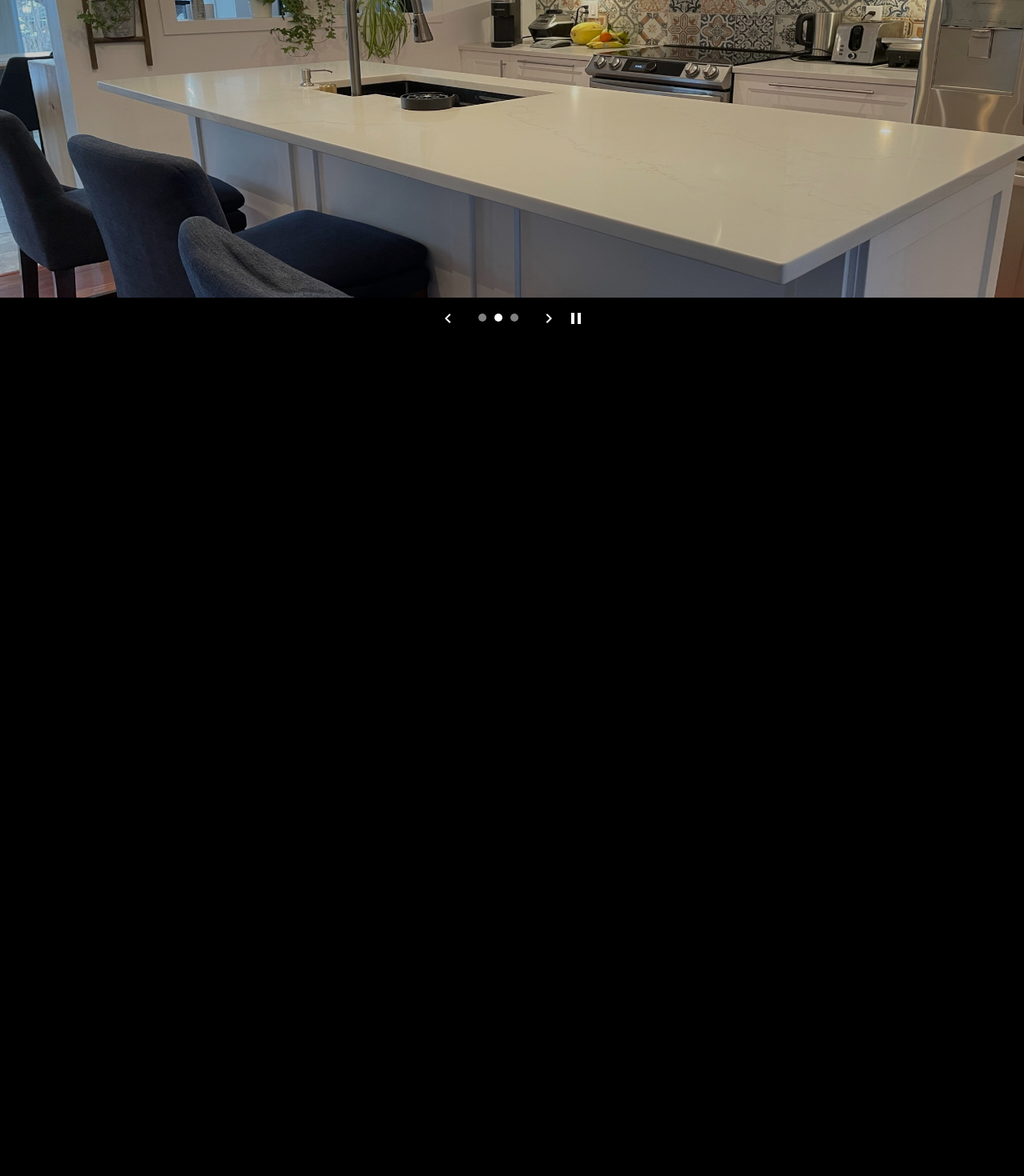
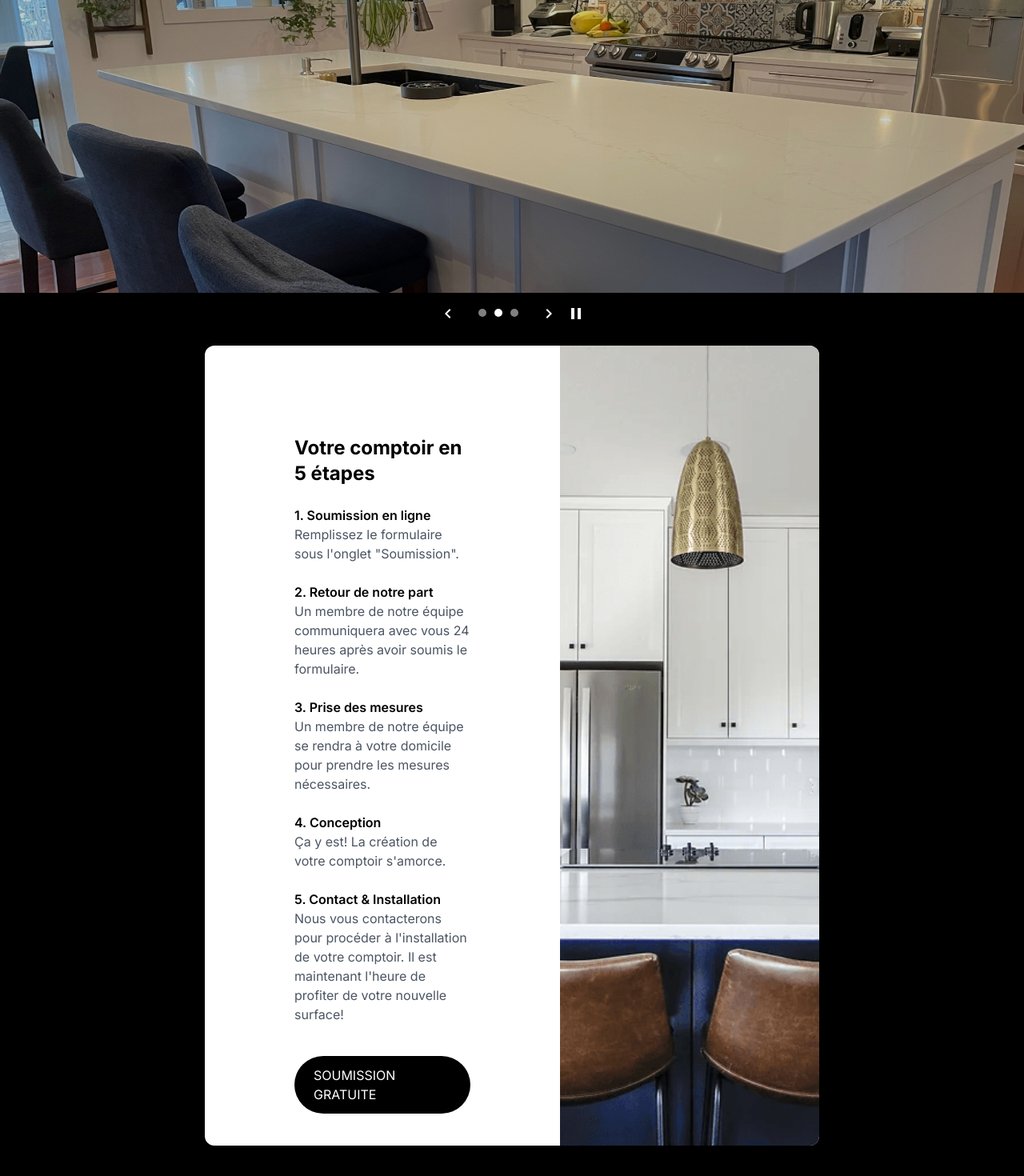
Before and after one commit to merinekh/SurfaceNE, a Next.js app: page / in a window 1280 px wide. Shown: the part 442-1912 px from the top of the page at 80% size. Before the commit the page ends 912 px from the top, so only its background shows below. Built offline with nearby package versions, Linux system fonts and the light colour scheme.

Commit message:
Add processus card

```diff
--- a/app/globals.scss
+++ b/app/globals.scss
@@ -29,7 +29,7 @@ header {
     display: flex;
   }
   .header-logo {
-    max-width: 250px;
+    max-width: 240px;
   }
   .dropdown-content {
     position: absolute;
@@ -52,7 +52,7 @@ header {
     display: flex;
     overflow: hidden;
     position: relative;
-    max-height: 74vh;
+    max-height: 75vh;
     filter: brightness(0.8);
 
     .slide {
--- a/components/Header.jsx
+++ b/components/Header.jsx
@@ -40,7 +40,7 @@ const Header = () => {
           />
         </Link>
       </div>
-      <nav className="flex justify-center mt-4">
+      <nav className="flex justify-center mt-2">
         <ul className="flex justify-around">
           {navLinks.map((item, index) => (
             <li
--- a/components/HomeMain.jsx
+++ b/components/HomeMain.jsx
@@ -1,8 +1,59 @@
 "use client";
 import React from "react";
+import StepComponent from "./StepsComponent";
 
 const HomeMain = () => {
-  return <div>HomeMain</div>;
+  return (
+    <main className="flex justify-center mx-24 px-20">
+      <div className="card bg-white flex rounded-xl mx-20 my-4">
+        <div className="text-content p-28">
+          <h2 className="h2 text-2xl font-bold">Votre comptoir en 5 étapes</h2>
+          <div className="body text-base text-gray-600">
+            <StepComponent
+              stepNumber="1"
+              title="Soumission en ligne"
+              description={`Remplissez le formulaire sous l'onglet "Soumission".`}
+            />
+            <StepComponent
+              stepNumber="2"
+              title="Retour de notre part"
+              description="Un membre de notre équipe communiquera avec vous 24 heures après avoir soumis le formulaire."
+            />
+            <StepComponent
+              stepNumber="3"
+              title="Prise des mesures"
+              description="Un membre de notre équipe se rendra à votre domicile pour prendre les mesures nécessaires."
+            />
+            <StepComponent
+              stepNumber="4"
+              title="Conception"
+              description="Ça y est! La création de votre comptoir s'amorce."
+            />
+            <StepComponent
+              stepNumber="5"
+              title="Contact & Installation"
+              description="Nous vous contacterons pour procéder à l'installation de votre comptoir. Il est maintenant l'heure de profiter de votre nouvelle surface!"
+            />
+            <a
+              href="/pages/contact"
+              className="btn-primary inline-block mt-4 px-6 py-3 rounded-full text-white bg-black hover:bg-gray transition duration-300 ease-in-out"
+            >
+              SOUMISSION GRATUITE
+            </a>
+          </div>
+        </div>
+        <div className="image-content flex justify-center items-center">
+          <div className="relative h-full">
+            <img
+              src={`/images/home-caroussel-hero-3.png`}
+              alt={`Image Home Card`}
+              className="w-auto h-full object-cover rounded-r-xl"
+            />
+          </div>
+        </div>
+      </div>
+    </main>
+  );
 };
 
 export default HomeMain;
--- a/components/SlideShow.jsx
+++ b/components/SlideShow.jsx
@@ -88,7 +88,6 @@ const Slideshow = () => {
           {slides.map((_, index) => (
             <span
               key={index}
-              ChevronRightIcon
               className={`dot ${index === currentSlide ? "active" : ""}`}
               onClick={() => handleDotClick(index)}
             />
--- /dev/null
+++ b/components/StepsComponent.jsx
@@ -0,0 +1,12 @@
+import React from "react";
+
+const StepComponent = ({ stepNumber, title, description }) => {
+  return (
+    <div className="my-6">
+      <p className="font-semibold text-black">{`${stepNumber}. ${title}`}</p>
+      <p>{description}</p>
+    </div>
+  );
+};
+
+export default StepComponent;
```
